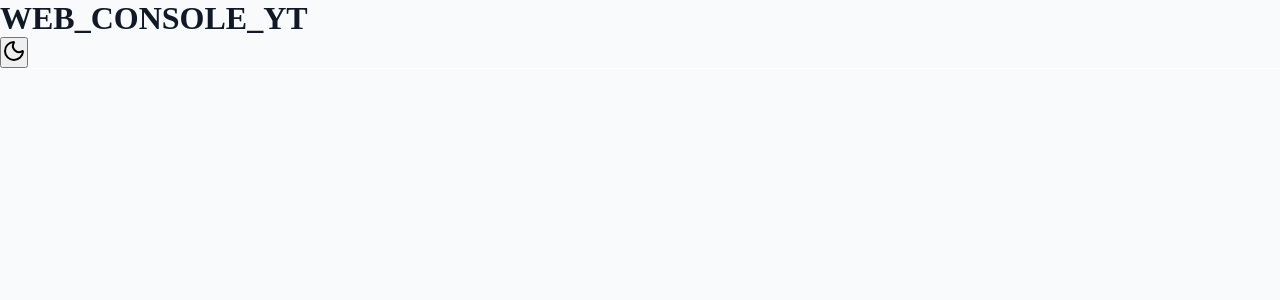
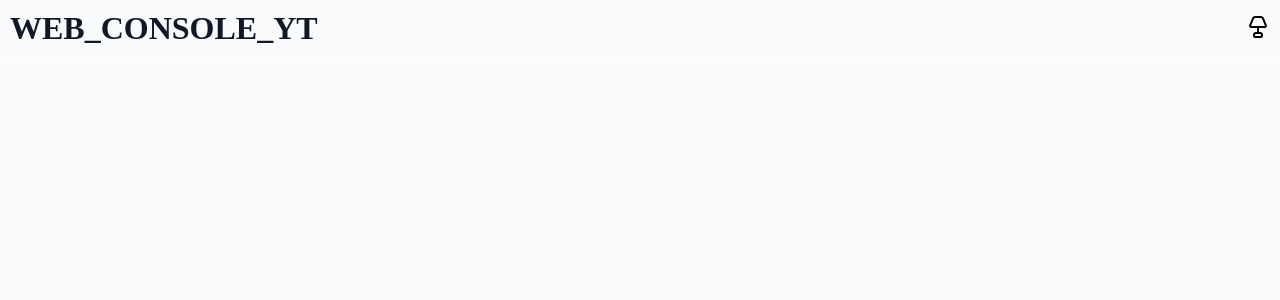
Before and after one commit to developeryyt/web_console_fe_yt, a React (Vite) app: page / in a window 1280 px wide. Shown: the top 300 px of the page. Built offline with nearby package versions, Linux system fonts and the light colour scheme.

Commit message:
- FeButton에 기본 btn 클래스 자동 적용 - Theme 컴포넌트: 테마 상태에 따라 아이콘 동적 전환 (Lamp/MoonIcon) - global.scss: 버튼 리셋 및 기본 스타일 추가, 헤더 레이아웃 flex 적용

```diff
--- a/src/components/button/FeButton.tsx
+++ b/src/components/button/FeButton.tsx
@@ -4,7 +4,7 @@ import type {CommonProps} from "../../type";
 const FeButton = ({ onClick,  children, className}: CommonProps) => {
 
     return (
-        <button onClick={onClick} className={className}>{children}</button>
+        <button onClick={onClick} className={`btn ${className}`}>{children}</button>
     );
 };
 
--- a/src/components/theme/Theme.tsx
+++ b/src/components/theme/Theme.tsx
@@ -1,5 +1,5 @@
 import FeButton from "../button/FeButton.tsx";
-import {LightbulbIcon, MoonIcon} from "lucide-react";
+import {LightbulbIcon, MoonIcon, Lamp} from "lucide-react";
 import {useCallback, useEffect, useState} from "react";
 
 
@@ -7,7 +7,7 @@ import {useCallback, useEffect, useState} from "react";
 
 const Theme = () => {
 
-    const [theme, setTheme] = useState("light");
+    const [theme, setTheme] = useState<string>("light");
 
     /*
     * 클로저 vs react의 상태 관리 차이 이해
@@ -23,13 +23,12 @@ const Theme = () => {
             document.body.classList.add(newTheme);
             return newTheme;
         })
-
     },[])
 
     return (
-        <FeButton onClick={themeHandler} className={"btn btn_theme"}>
-            {/*<LightbulbIcon></LightbulbIcon>*/}
-            <MoonIcon></MoonIcon>
+        <FeButton onClick={themeHandler} className={"btn_theme"}>
+            {theme === 'light' && <Lamp></Lamp>}
+            {theme === 'dark' && <MoonIcon fill={'#fff'}></MoonIcon>}
         </FeButton>
     );
 };
--- a/src/styles/_variables.scss
+++ b/src/styles/_variables.scss
@@ -32,3 +32,4 @@ $auto: 0 auto;
 $text-center: text-center;
 $border-box: border-box;
 $inherit: inherit;
+$auto: auto;
--- a/src/styles/global.scss
+++ b/src/styles/global.scss
@@ -1,11 +1,37 @@
 @use "variables" as *;
 
+
+/* RESET */
 
 * {
   box-sizing: $border-box;
   margin: $num0;
   padding: $num0;
 }
+
+button {
+  border: 0;
+  background: transparent;
+  box-sizing: $border-box;
+}
+
+/* INIT */
+button {
+  display: inline-block;
+  width: $full;
+  vertical-align: middle;
+  font-size: $num12;
+
+
+  &.btn_theme {
+    width: $auto;
+  }
+}
+
+.btn {
+  text-align: center;
+}
+
 
 html,body {
   height: $full;
@@ -31,9 +57,13 @@ body.dark {
 }
 
 .header_wrap {
+  padding: $num10;
+  border-bottom: 1px solid white;
 
   header {
-    border-bottom: 1px solid white;
+    display: flex;
+    justify-content: space-between;
+    align-items: center;
   }
 
 }
```
